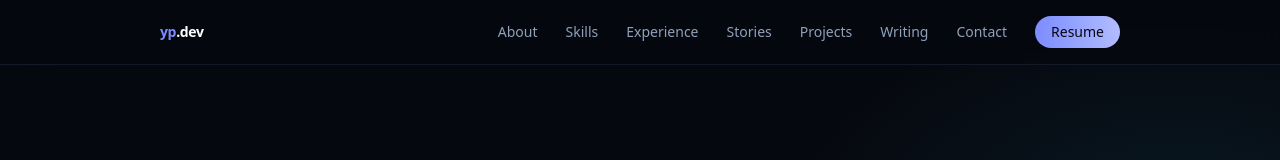
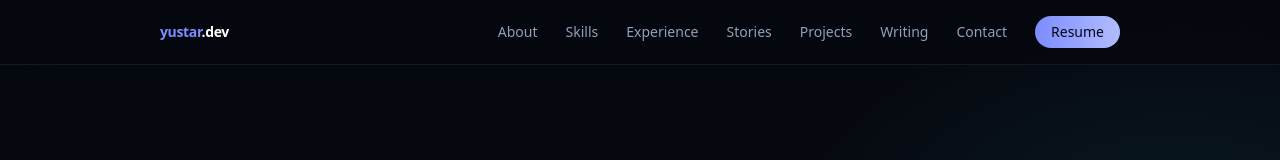
Before and after one commit to yuzutaru/yustar-portfolio, a Next.js app: page / in a window 1280 px wide. Shown: the top 160 px of the page. Built offline with nearby package versions, Linux system fonts and the light colour scheme.

Commit message:
Feat(nav): change top left label

```diff
--- a/src/components/Nav.tsx
+++ b/src/components/Nav.tsx
@@ -35,7 +35,7 @@ export function Nav({
             href="#top"
             className="font-mono text-sm font-semibold tracking-tight text-white"
           >
-            <span className="text-accent">yp</span>.dev
+            <span className="text-accent">yustar</span>.dev
           </a>
 
           <div className="hidden items-center gap-7 md:flex">
```
